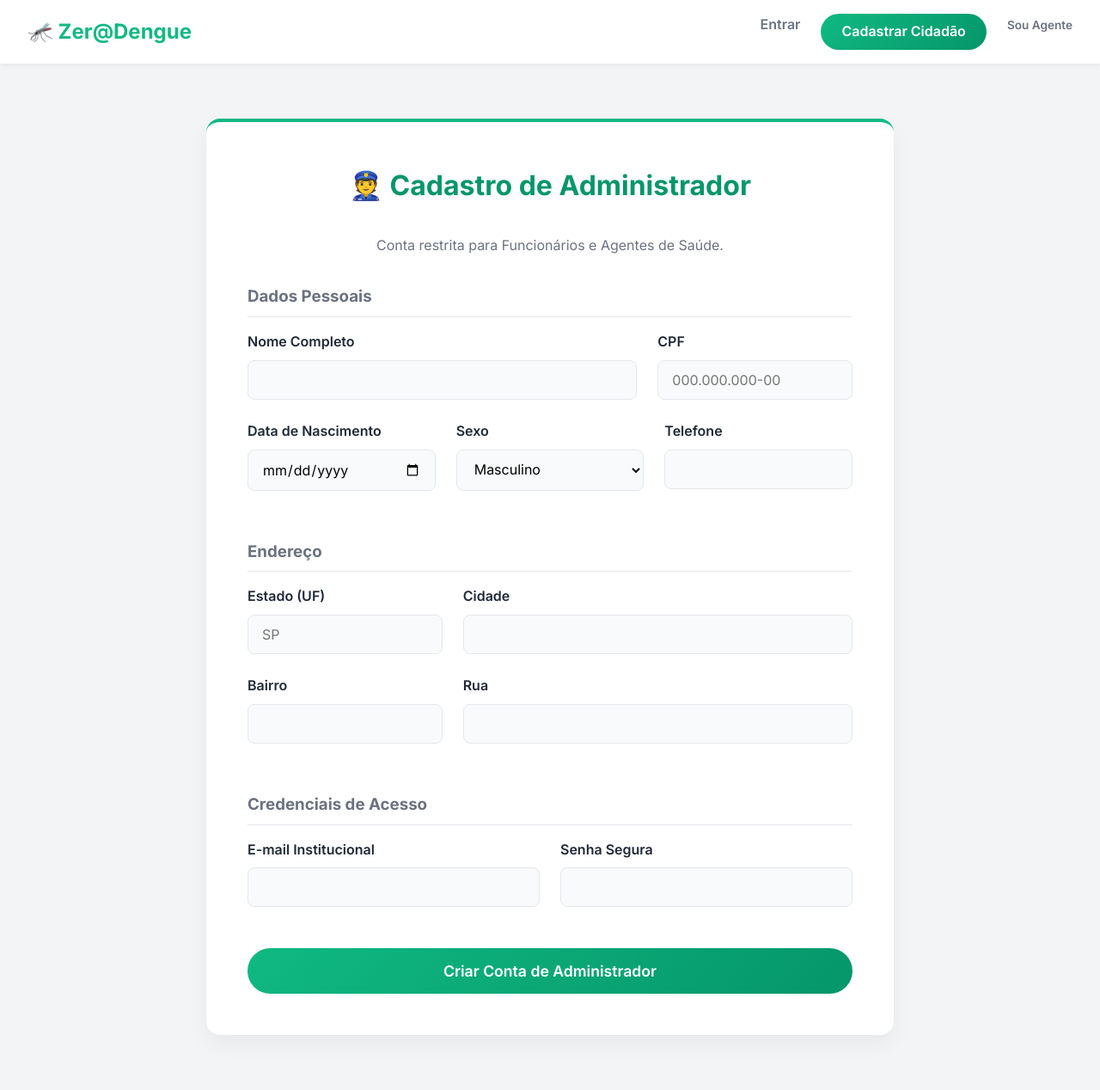
After one commit to Rodrigogotardo1/Portfolio-segundo-semestre, a Flask app: page /cadastro-admin in a window 1280 px wide. The commit adds this page. Shown: the whole page at 86% size. Run offline with Flask 3, Linux system fonts and the light colour scheme; parts of the project's set-up code (start-up, migrations or seed data) failed here and were passed over.

Commit message:
Adiciona Painel de Gestão e Mapa Interativo (Leaflet) com Geolocalização

```diff
--- a/app.py
+++ b/app.py
@@ -11,7 +11,7 @@ app.config['SQLALCHEMY_TRACK_MODIFICATIONS'] = False
 
 db = SQLAlchemy(app)
 
-# Modelos (Baseados no SQL Server original)
+# Modelos
 class Cadastro(db.Model):
     id = db.Column(db.Integer, primary_key=True)
     nome = db.Column(db.String(50), nullable=False)
@@ -38,6 +38,10 @@ class Denuncia(db.Model):
     endereco = db.Column(db.String(50), nullable=False)
     bairro = db.Column(db.String(50), nullable=False)
     descricao = db.Column(db.Text)
+    latitude = db.Column(db.Float)  # Novo campo
+    longitude = db.Column(db.Float) # Novo campo
+    data_criacao = db.Column(db.DateTime, default=datetime.utcnow) # Novo campo para ordenar
+    status = db.Column(db.String(20), default='Em Análise') # Novo campo de status
     fk_usuario_id = db.Column(db.Integer, db.ForeignKey('usuario.id'), nullable=False)
     imagens = db.relationship('Imagem', backref='denuncia', lazy=True)
     relatorios = db.relationship('Relatorio', backref='denuncia', lazy=True)
@@ -49,6 +53,7 @@ class Imagem(db.Model):
 
 class Funcionario(db.Model):
     id = db.Column(db.Integer, primary_key=True)
+    cargo = db.Column(db.String(50), default='Administrador')
     fk_usuario_id = db.Column(db.Integer, db.ForeignKey('usuario.id'), nullable=False)
     relatorios = db.relationship('Relatorio', backref='funcionario', lazy=True)
 
@@ -56,12 +61,26 @@ class Relatorio(db.Model):
     id = db.Column(db.Integer, primary_key=True)
     relatorio = db.Column(db.Text, nullable=False)
     conclusao = db.Column(db.String(255), nullable=False)
+    data_relatorio = db.Column(db.DateTime, default=datetime.utcnow)
     fk_denuncia_id = db.Column(db.Integer, db.ForeignKey('denuncia.id'), nullable=False)
     fk_funcionario_id = db.Column(db.Integer, db.ForeignKey('funcionario.id'), nullable=False)
 
 # Criar banco de dados se não existir
 with app.app_context():
     db.create_all()
+
+# Helper para checar se é admin
+def is_admin(user_id):
+    user = Usuario.query.get(user_id)
+    return user and user.funcionario is not None
+
+@app.context_processor
+def inject_user():
+    user_id = session.get('user_id')
+    admin = False
+    if user_id:
+        admin = is_admin(user_id)
+    return dict(is_admin_global=admin)
 
 @app.route('/')
 def index():
@@ -77,6 +96,9 @@ def login():
         if user and check_password_hash(user.senha, senha):
             session['user_id'] = user.id
             flash('Login realizado com sucesso!', 'success')
+
+            if is_admin(user.id):
+                return redirect(url_for('admin_dashboard'))
             return redirect(url_for('dashboard'))
         else:
             flash('Email ou senha inválidos.', 'danger')
@@ -109,7 +131,7 @@ def cadastro():
             nascimento = datetime.strptime(nascimento_str, '%Y-%m-%d').date()
             novo_cadastro = Cadastro(nome=nome, nascimento=nascimento, sexo=sexo, cpf=cpf)
             db.session.add(novo_cadastro)
-            db.session.flush() # Para pegar o ID do cadastro
+            db.session.flush()
 
             senha_hash = generate_password_hash(senha)
             novo_usuario = Usuario(
@@ -126,7 +148,57 @@ def cadastro():
             db.session.rollback()
             flash(f'Erro ao cadastrar: {str(e)}', 'danger')
 
-    return render_template('cadastro.html')
+    return render_template('cadastro.html', is_admin_registration=False)
+
+@app.route('/cadastro-admin', methods=['GET', 'POST'])
+def cadastro_admin():
+    if request.method == 'POST':
+        # O mesmo fluxo do cadastro, mas no final adiciona como Funcionario
+        nome = request.form.get('nome')
+        nascimento_str = request.form.get('nascimento')
+        sexo = request.form.get('sexo')
+        cpf = request.form.get('cpf')
+
+        email = request.form.get('email')
+        senha = request.form.get('senha')
+        contato = request.form.get('contato')
+        estado = request.form.get('estado')
+        cidade = request.form.get('cidade')
+        bairro = request.form.get('bairro')
+        rua = request.form.get('rua')
+
+        if Usuario.query.filter_by(email=email).first():
+            flash('Este email já está cadastrado.', 'danger')
+            return redirect(url_for('cadastro_admin'))
+
+        try:
+            nascimento = datetime.strptime(nascimento_str, '%Y-%m-%d').date()
+            novo_cadastro = Cadastro(nome=nome, nascimento=nascimento, sexo=sexo, cpf=cpf)
+            db.session.add(novo_cadastro)
+            db.session.flush()
+
+            senha_hash = generate_password_hash(senha)
+            novo_usuario = Usuario(
+                senha=senha_hash, email=email, contato=contato,
+                estado=estado, cidade=cidade, bairro=bairro, rua=rua,
+                fk_cadastro_id=novo_cadastro.id
+            )
+            db.session.add(novo_usuario)
+            db.session.flush()
+
+            # Adiciona funcionario
+            novo_funcionario = Funcionario(cargo='Agente de Saúde', fk_usuario_id=novo_usuario.id)
+            db.session.add(novo_funcionario)
+
+            db.session.commit()
+
+            flash('Conta de Administrador criada com sucesso! Faça login.', 'success')
+            return redirect(url_for('login'))
+        except Exception as e:
+            db.session.rollback()
+            flash(f'Erro ao cadastrar: {str(e)}', 'danger')
+
+    return render_template('cadastro_admin.html')
 
 @app.route('/dashboard')
 def dashboard():
@@ -134,9 +206,9 @@ def dashboard():
         return redirect(url_for('login'))
 
     user = Usuario.query.get(session['user_id'])
-    denuncias = Denuncia.query.filter_by(fk_usuario_id=user.id).all()
+    denuncias = Denuncia.query.filter_by(fk_usuario_id=user.id).order_by(Denuncia.data_criacao.desc()).all()
 
-    return render_template('dashboard.html', user=user, denuncias=denuncias)
+    return render_template('dashboard.html', user=user, denuncias=denuncias, is_admin=is_admin(user.id))
 
 @app.route('/nova-denuncia', methods=['GET', 'POST'])
 def nova_denuncia():
@@ -147,16 +219,58 @@ def nova_denuncia():
         endereco = request.form.get('endereco')
         bairro = request.form.get('bairro')
         descricao = request.form.get('descricao')
+        lat = request.form.get('latitude')
+        lng = request.form.get('longitude')
         user_id = session['user_id']
 
-        nova_denuncia = Denuncia(endereco=endereco, bairro=bairro, descricao=descricao, fk_usuario_id=user_id)
+        latitude = float(lat) if lat else None
+        longitude = float(lng) if lng else None
+
+        nova_denuncia = Denuncia(endereco=endereco, bairro=bairro, descricao=descricao,
+                               latitude=latitude, longitude=longitude, fk_usuario_id=user_id)
         db.session.add(nova_denuncia)
         db.session.commit()
 
         flash('Denúncia registrada com sucesso!', 'success')
         return redirect(url_for('dashboard'))
 
-    return render_template('nova_denuncia.html')
+    return render_template('nova_denuncia.html', user_id=session.get('user_id'), is_admin=is_admin(session.get('user_id')))
+
+@app.route('/admin/dashboard')
+def admin_dashboard():
+    if 'user_id' not in session or not is_admin(session['user_id']):
+        flash('Acesso negado.', 'danger')
+        return redirect(url_for('index'))
+
+    user = Usuario.query.get(session['user_id'])
+    todas_denuncias = Denuncia.query.order_by(Denuncia.data_criacao.desc()).all()
+
+    return render_template('admin_dashboard.html', user=user, denuncias=todas_denuncias, is_admin=True)
+
+@app.route('/admin/relatorio/<int:id>', methods=['POST'])
+def criar_relatorio(id):
+    if 'user_id' not in session or not is_admin(session['user_id']):
+        return redirect(url_for('index'))
+
+    user = Usuario.query.get(session['user_id'])
+    denuncia = Denuncia.query.get_or_404(id)
+
+    relatorio_texto = request.form.get('relatorio')
+    conclusao = request.form.get('conclusao')
+
+    novo_relatorio = Relatorio(
+        relatorio=relatorio_texto,
+        conclusao=conclusao,
+        fk_denuncia_id=denuncia.id,
+        fk_funcionario_id=user.funcionario.id
+    )
+
+    denuncia.status = 'Concluído'
+    db.session.add(novo_relatorio)
+    db.session.commit()
+
+    flash('Relatório salvo e denúncia concluída!', 'success')
+    return redirect(url_for('admin_dashboard'))
 
 @app.route('/logout')
 def logout():
--- a/templates/base.html
+++ b/templates/base.html
@@ -13,12 +13,16 @@
         </a>
         <ul class="navbar-nav">
             {% if session.get('user_id') %}
-                <li><a href="{{ url_for('dashboard') }}" class="nav-link">Dashboard</a></li>
+                {% if is_admin_global %}
+                    <li><a href="{{ url_for('admin_dashboard') }}" class="nav-link" style="color: var(--primary-dark);">Painel de Gestão (Mapa)</a></li>
+                {% endif %}
+                <li><a href="{{ url_for('dashboard') }}" class="nav-link">Minhas Denúncias</a></li>
                 <li><a href="{{ url_for('nova_denuncia') }}" class="btn-primary">Nova Denúncia</a></li>
                 <li><a href="{{ url_for('logout') }}" class="btn-outline">Sair</a></li>
             {% else %}
                 <li><a href="{{ url_for('login') }}" class="nav-link">Entrar</a></li>
-                <li><a href="{{ url_for('cadastro') }}" class="btn-primary">Cadastrar-se</a></li>
+                <li><a href="{{ url_for('cadastro') }}" class="btn-primary">Cadastrar Cidadão</a></li>
+                <li><a href="{{ url_for('cadastro_admin') }}" class="nav-link" style="font-size: 0.85rem; padding-top: 0.5rem;">Sou Agente</a></li>
             {% endif %}
         </ul>
     </nav>
--- /dev/null
+++ b/templates/cadastro_admin.html
@@ -0,0 +1,80 @@
+{% extends 'base.html' %}
+
+{% block content %}
+<div class="auth-wrapper" style="margin-top: 2rem; margin-bottom: 2rem;">
+    <div class="auth-card large" style="border-top: 4px solid var(--primary);">
+        <h2 style="color: var(--primary-dark);">👮 Cadastro de Administrador</h2>
+        <p style="text-align: center; color: var(--text-muted); margin-bottom: 2rem;">
+            Conta restrita para Funcionários e Agentes de Saúde.
+        </p>
+        <form method="POST" action="{{ url_for('cadastro_admin') }}">
+            <!-- Mesmo formulário de cadastro, mas vai para a rota admin -->
+            <h3 style="margin-bottom: 1rem; color: var(--text-muted); border-bottom: 1px solid var(--border-color); padding-bottom: 0.5rem;">Dados Pessoais</h3>
+            <div class="form-row">
+                <div class="form-group" style="flex: 2;">
+                    <label class="form-label" for="nome">Nome Completo</label>
+                    <input type="text" id="nome" name="nome" class="form-control" required>
+                </div>
+                <div class="form-group">
+                    <label class="form-label" for="cpf">CPF</label>
+                    <input type="text" id="cpf" name="cpf" class="form-control" required placeholder="000.000.000-00">
+                </div>
+            </div>
+            <div class="form-row">
+                <div class="form-group">
+                    <label class="form-label" for="nascimento">Data de Nascimento</label>
+                    <input type="date" id="nascimento" name="nascimento" class="form-control" required>
+                </div>
+                <div class="form-group">
+                    <label class="form-label" for="sexo">Sexo</label>
+                    <select id="sexo" name="sexo" class="form-control" required>
+                        <option value="Masculino">Masculino</option>
+                        <option value="Feminino">Feminino</option>
+                        <option value="Outro">Outro</option>
+                    </select>
+                </div>
+                <div class="form-group">
+                    <label class="form-label" for="contato">Telefone</label>
+                    <input type="text" id="contato" name="contato" class="form-control" required>
+                </div>
+            </div>
+
+            <h3 style="margin-bottom: 1rem; margin-top: 2rem; color: var(--text-muted); border-bottom: 1px solid var(--border-color); padding-bottom: 0.5rem;">Endereço</h3>
+            <div class="form-row">
+                <div class="form-group">
+                    <label class="form-label" for="estado">Estado (UF)</label>
+                    <input type="text" id="estado" name="estado" class="form-control" maxlength="2" required placeholder="SP">
+                </div>
+                <div class="form-group" style="flex: 2;">
+                    <label class="form-label" for="cidade">Cidade</label>
+                    <input type="text" id="cidade" name="cidade" class="form-control" required>
+                </div>
+            </div>
+            <div class="form-row">
+                <div class="form-group">
+                    <label class="form-label" for="bairro">Bairro</label>
+                    <input type="text" id="bairro" name="bairro" class="form-control" required>
+                </div>
+                <div class="form-group" style="flex: 2;">
+                    <label class="form-label" for="rua">Rua</label>
+                    <input type="text" id="rua" name="rua" class="form-control" required>
+                </div>
+            </div>
+
+            <h3 style="margin-bottom: 1rem; margin-top: 2rem; color: var(--text-muted); border-bottom: 1px solid var(--border-color); padding-bottom: 0.5rem;">Credenciais de Acesso</h3>
+            <div class="form-row">
+                <div class="form-group">
+                    <label class="form-label" for="email">E-mail Institucional</label>
+                    <input type="email" id="email" name="email" class="form-control" required>
+                </div>
+                <div class="form-group">
+                    <label class="form-label" for="senha">Senha Segura</label>
+                    <input type="password" id="senha" name="senha" class="form-control" required>
+                </div>
+            </div>
+
+            <button type="submit" class="btn-primary" style="width: 100%; margin-top: 1.5rem; font-size: 1.1rem; padding: 1rem;">Criar Conta de Administrador</button>
+        </form>
+    </div>
+</div>
+{% endblock %}
```
Also changed, not shown: templates/admin_dashboard.html (added, +121 -0 lines), templates/nova_denuncia.html (+83 -2 lines).
